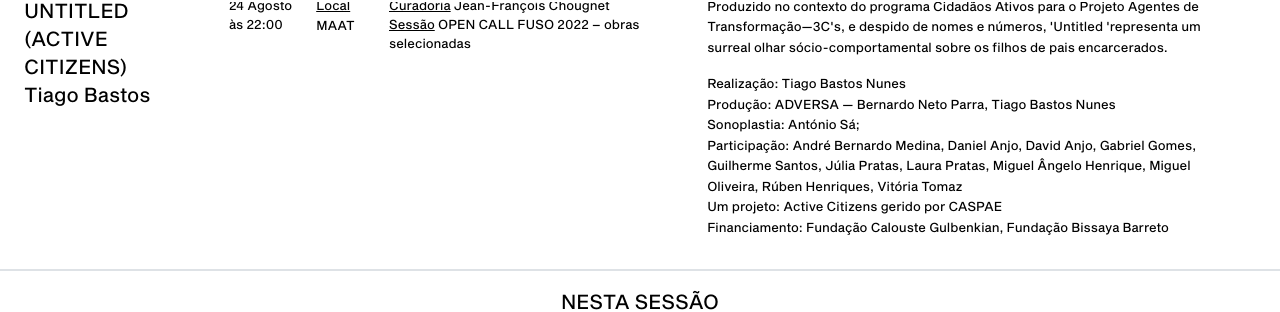
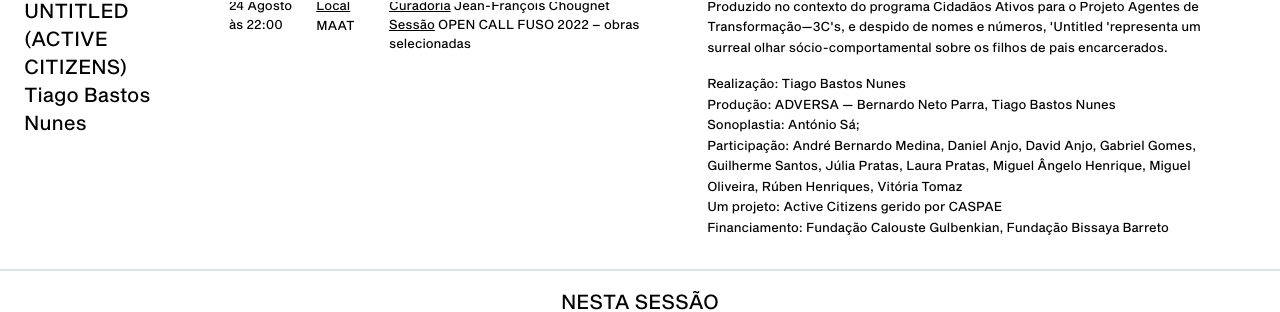
Before and after one commit to mnvnery/fusov2, a Jekyll site: the page built from _fuso_eventos/untitled-active-citizens.html, in a window 1280 px wide and 900 px high, scrolled down 562 px. Shown: the part 178-490 px from the top of the window. Built offline with Jekyll 4.4.1, drawn with Linux system fonts in a browser that asks for light colours.

Commit message:
Update from Forestry.io rachel korman updated _fuso_eventos/untitled-active-citizens.html

```diff
--- a/_fuso_eventos/untitled-active-citizens.html
+++ b/_fuso_eventos/untitled-active-citizens.html
@@ -2,7 +2,7 @@
 programa: _fuso_programs/open-call-fuso-2022-obras-selecionadas.html
 layout: evento
 title: Untitled (Active Citizens)
-artista: Tiago Bastos
+artista: Tiago Bastos Nunes
 ano: "2021"
 duracao: 3'
 hora: ''
@@ -25,6 +25,7 @@ sinopse_eng: "<p>Produced in the context of the Active Citizens program, the 3C'
   Gulbenkian Foundation, Bissaya Barreto Foundation</p>"
 imagem: assets/img/ac_still_1.png
 title_eng: Untitled (Active Citizens)
+credito_imagem: ''
 
 ---
 <img src="assets/img/ac_still_1.png">
```
